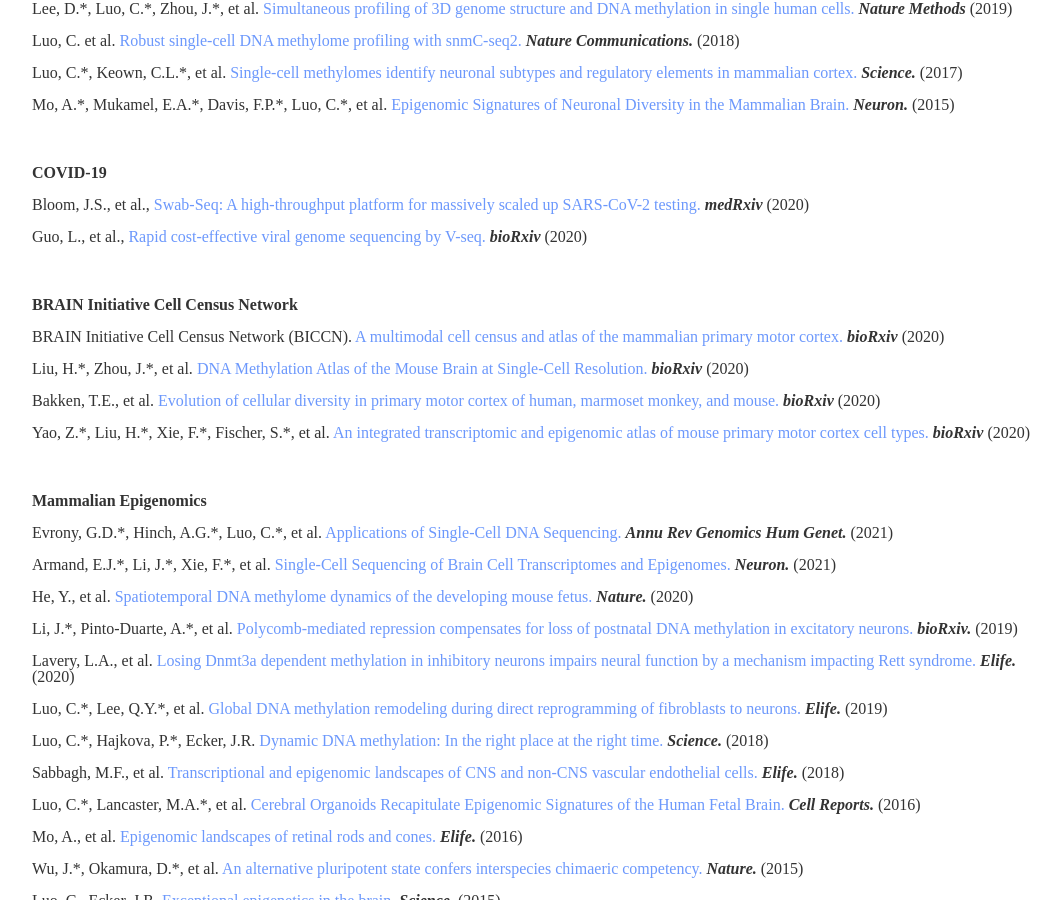
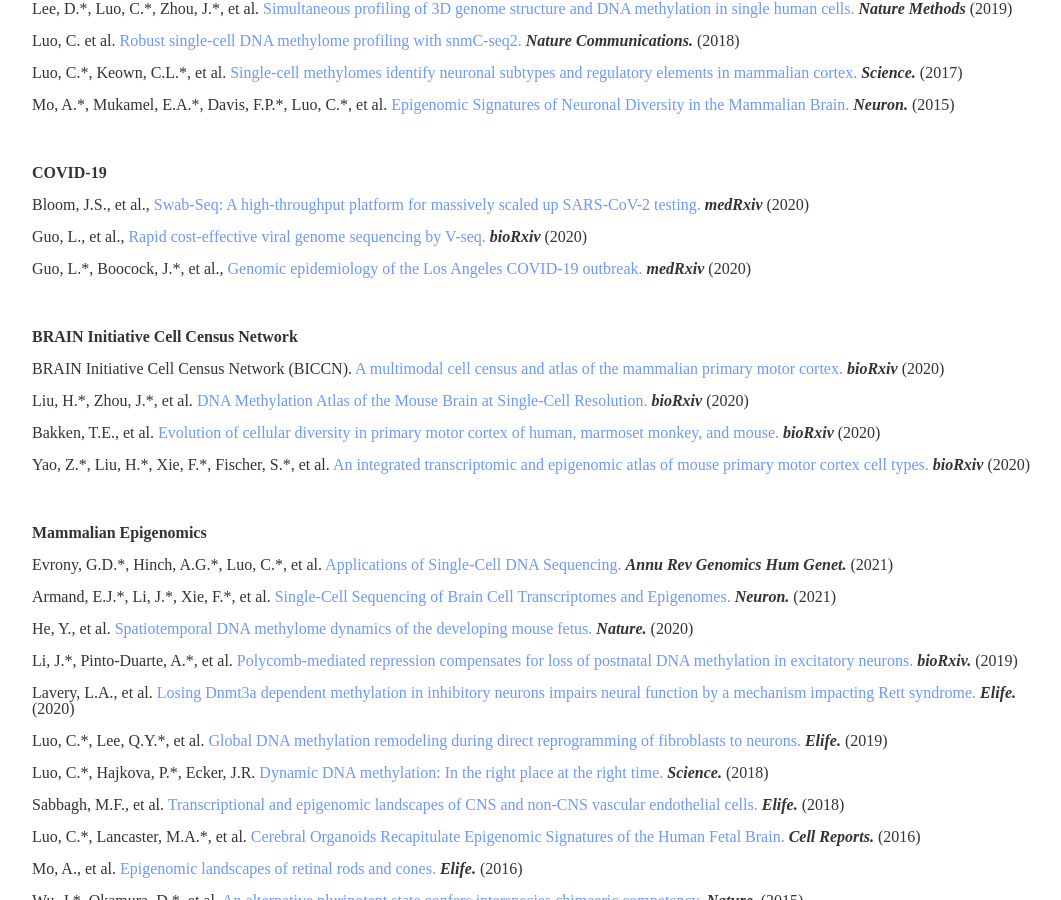
Before and after one commit to luogenomics/luogenomics.github.io, a Jekyll site: the page built from publications/index.html, in a window 1280 px wide and 900 px high, scrolled down 328 px. Shown: the whole window, without its empty margins (108-1169 px from the left). Built offline with Jekyll 4.4.1, drawn with Linux system fonts in a browser that asks for light colours.

Commit message:
Update index.html

```diff
--- a/publications/index.html
+++ b/publications/index.html
@@ -13,6 +13,7 @@
 <p><span style="font-weight:bold">COVID-19</span></p>
 <p>Bloom, J.S., et al., <a href="https://www.medrxiv.org/content/10.1101/2020.08.04.20167874v1" target="_blank"> Swab-Seq: A high-throughput platform for massively scaled up SARS-CoV-2 testing. </a><strong><em>medRxiv </strong></em> (2020) </p>
 <p>Guo, L., et al., <a href="https://www.biorxiv.org/content/10.1101/2020.08.15.252510v1" target="_blank"> Rapid cost-effective viral genome sequencing by V-seq. </a><strong><em>bioRxiv </strong></em> (2020) </p>
+<p>Guo, L.*, Boocock, J.*, et al., <a href="https://www.medrxiv.org/content/10.1101/2020.09.15.20194712v1" target="_blank"> Genomic epidemiology of the Los Angeles COVID-19 outbreak. </a><strong><em>medRxiv </strong></em> (2020) </p>
 <div class="bigspacer"> </div>
 
 <p><span style="font-weight:bold">BRAIN Initiative Cell Census Network</span></p>
```
